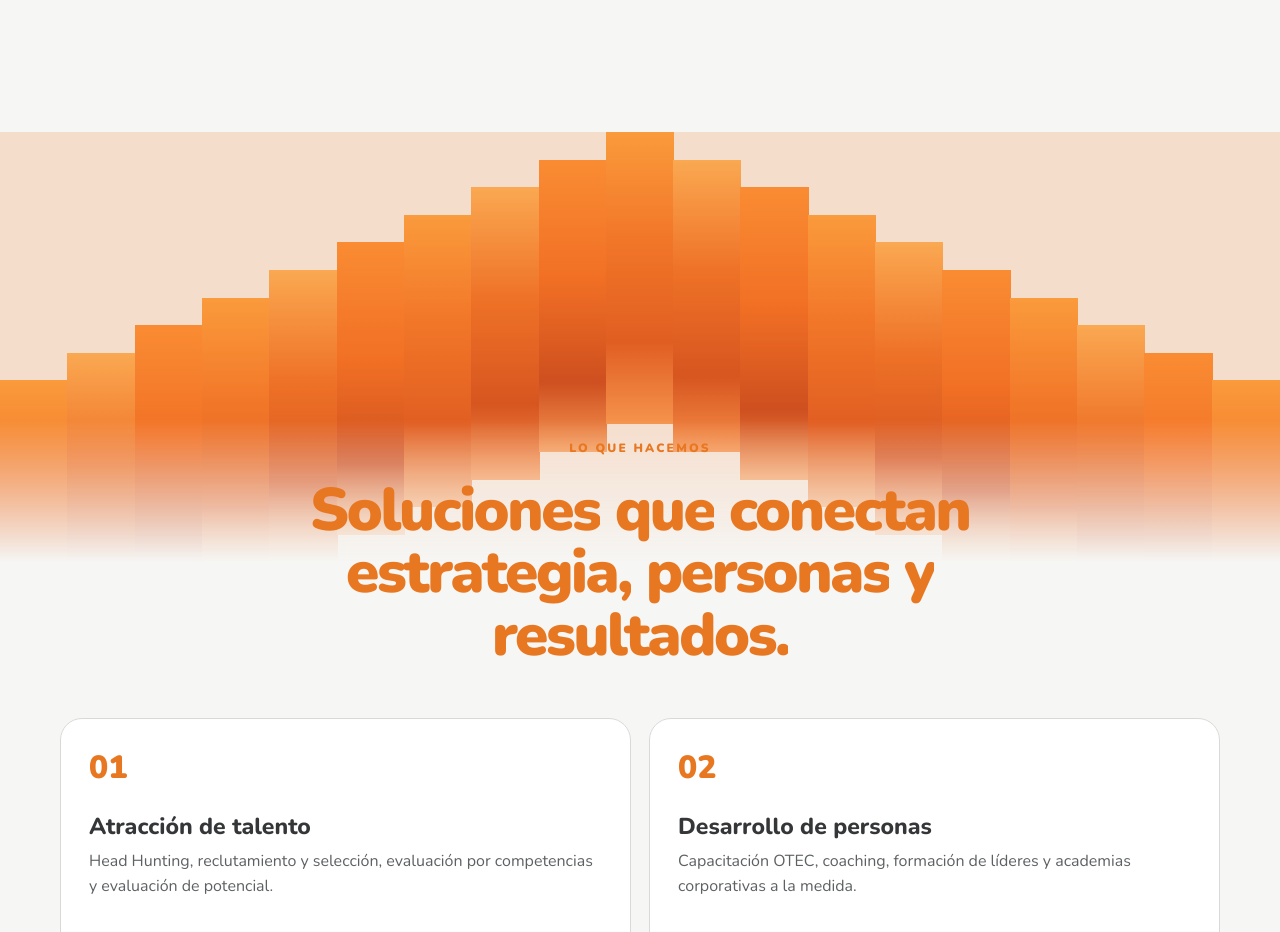
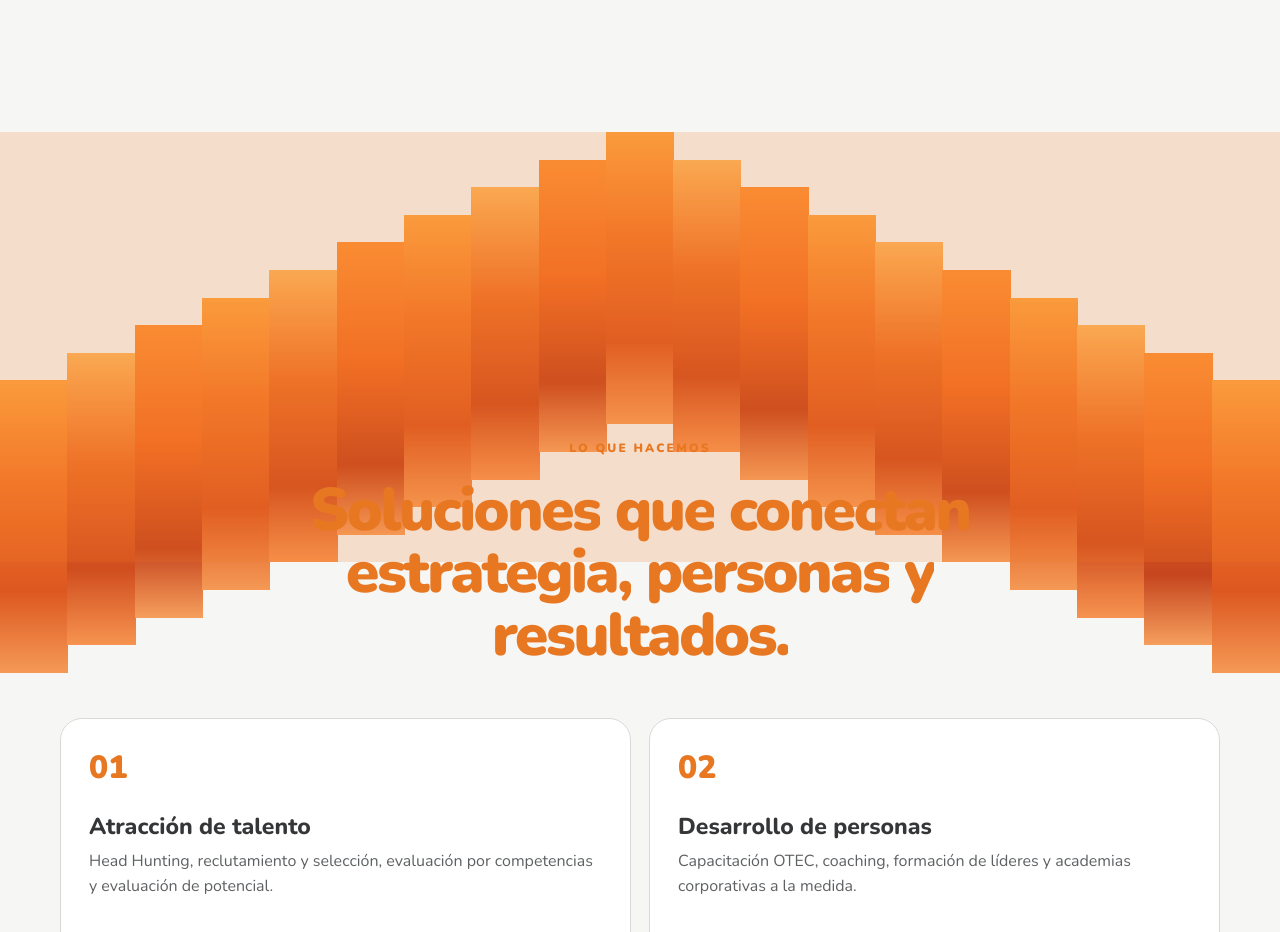
Before and after one commit to josepueblarosalesph/adconsulting, a Next.js app: page / in a window 1280 px wide. Shown: the part 3000-3932 px from the top of the page. Built offline with nearby package versions, Linux system fonts and the light colour scheme.

Commit message:
Show full lower edges of spectrum bars

```diff
--- a/app/globals.css
+++ b/app/globals.css
@@ -234,7 +234,7 @@
 .corp-spectrum-copy h2{margin:0;font-size:clamp(43px,5vw,64px);line-height:1;letter-spacing:-.045em}
 .corp-spectrum-copy h2 span{color:var(--co)}
 .corp-spectrum-copy>p:last-child{max-width:680px;margin:25px auto 0;color:var(--co-body);font-size:18px;line-height:1.7}
-.corp-spectrum-visual{height:430px;position:absolute;z-index:1;left:50%;right:auto;bottom:-195px;width:100vw;display:flex;align-items:flex-start;transform:translateX(-50%);mask-image:linear-gradient(to bottom,#000 0%,#000 67%,transparent 100%)}
+.corp-spectrum-visual{height:430px;position:absolute;z-index:1;left:50%;right:auto;bottom:-195px;width:100vw;display:flex;align-items:flex-start;transform:translateX(-50%)}
 .corp-spectrum-visual::before{content:"";position:absolute;inset:0;z-index:2;pointer-events:none;background:#f47a29;opacity:calc(1 - var(--spectrum-progress))}
 .corp-spectrum-bar{height:68%;position:relative;top:0;flex:1 1 0;min-width:0;margin-left:-1px;transform-origin:center top;background:#f47a29;filter:saturate(calc(.92 + var(--spectrum-progress)*.08));will-change:top,filter}
 .corp-spectrum-bar:first-child{margin-left:0}
```
